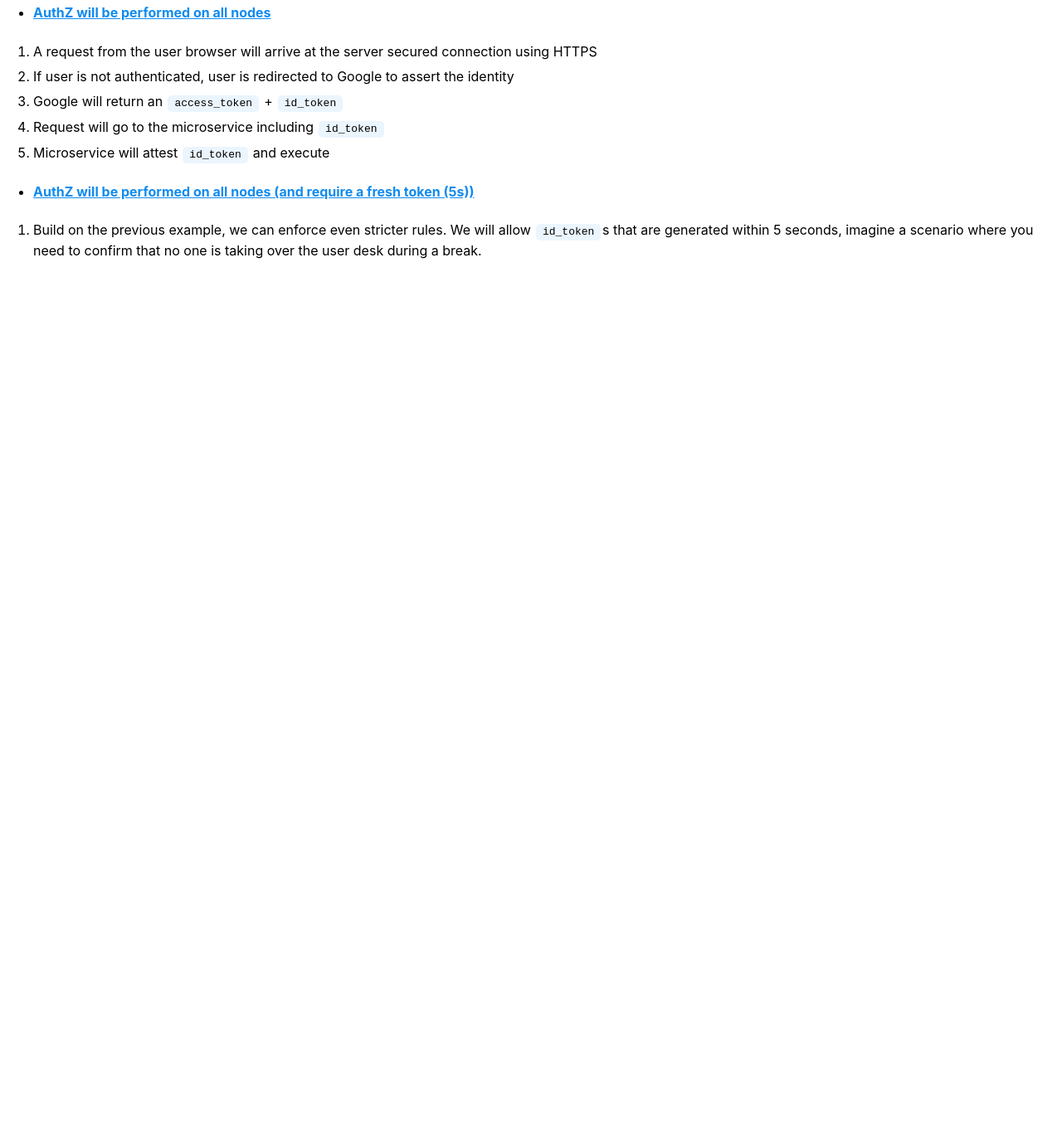
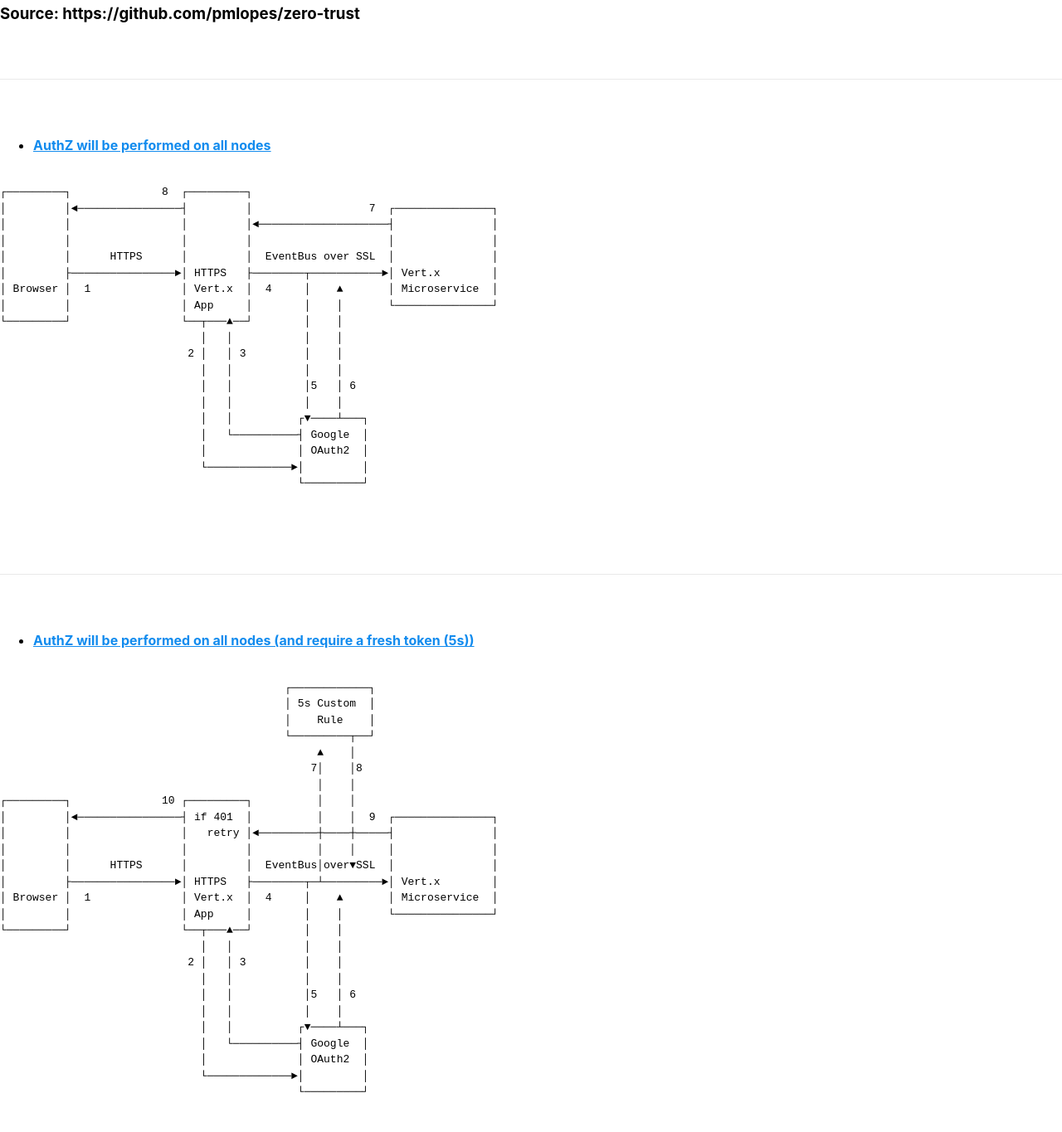
Before and after one commit to pmlopes/zero-trust, a plain HTML site: page src/main/resources/webroot/index.html in a window 1280 px wide. Shown: the part 16-1381 px from the top of the page at 83% size. Before the commit the page ends 800 px from the top, so only its background shows below. Drawn offline with nearby package versions, Linux system fonts and the light colour scheme.

Commit message:
Adding a small ascii diagram to help explaining what's happening
Signed-off-by: Paulo Lopes <pmlopes@gmail.com>

```diff
--- a/src/main/resources/webroot/index.html
+++ b/src/main/resources/webroot/index.html
@@ -8,19 +8,40 @@
 <body>
   <div>
 
+    <h3>Source: https://github.com/pmlopes/zero-trust</h3>
+
+    <hr>
+
     <ul>
       <li>
         <a href="/protected/simple">AuthZ will be performed on all nodes</a>
       </li>
     </ul>
 
-    <ol>
-      <li>A request from the user browser will arrive at the server secured connection using HTTPS</li>
-      <li>If user is not authenticated, user is redirected to Google to assert the identity</li>
-      <li>Google will return an <code>access_token</code> + <code>id_token</code></li>
-      <li>Request will go to the microservice including <code>id_token</code></li>
-      <li>Microservice will attest <code>id_token</code> and execute</li>
-    </ol>
+    <pre>
+┌─────────┐              8  ┌─────────┐
+│         │◄────────────────┤         │                  7  ┌───────────────┐
+│         │                 │         │◄────────────────────┤               │
+│         │                 │         │                     │               │
+│         │      HTTPS      │         │  EventBus over SSL  │               │
+│         ├────────────────►│ HTTPS   ├────────┬───────────►│ Vert.x        │
+│ Browser │  1              │ Vert.x  │  4     │    ▲       │ Microservice  │
+│         │                 │ App     │        │    │       └───────────────┘
+└─────────┘                 └──┬───▲──┘        │    │
+                               │   │           │    │
+                             2 │   │ 3         │    │
+                               │   │           │    │
+                               │   │           │5   │ 6
+                               │   │           │    │
+                               │   │          ┌▼────┴───┐
+                               │   └──────────┤ Google  │
+                               │              │ OAuth2  │
+                               └─────────────►│         │
+                                              └─────────┘
+    </pre>
+
+
+    <hr>
 
     <ul>
       <li>
@@ -28,11 +49,36 @@
       </li>
     </ul>
 
-    <ol>
-      <li>Build on the previous example, we can enforce even stricter rules. We will allow <code>id_token</code>s that
-        are generated within 5 seconds, imagine a scenario where you need to confirm that no one is taking
-        over the user desk during a break.</li>
-    </ol>
+
+    <pre>
+                                            ┌────────────┐
+                                            │ 5s Custom  │
+                                            │    Rule    │
+                                            └─────────┬──┘
+                                                 ▲    │
+                                                7│    │8
+                                                 │    │
+┌─────────┐              10 ┌─────────┐          │    │
+│         │◄────────────────┤ if 401  │          │    │  9  ┌───────────────┐
+│         │                 │   retry │◄─────────┼────┼─────┤               │
+│         │                 │         │          │    │     │               │
+│         │      HTTPS      │         │  EventBus│over▼SSL  │               │
+│         ├────────────────►│ HTTPS   ├────────┬─┴─────────►│ Vert.x        │
+│ Browser │  1              │ Vert.x  │  4     │    ▲       │ Microservice  │
+│         │                 │ App     │        │    │       └───────────────┘
+└─────────┘                 └──┬───▲──┘        │    │
+                               │   │           │    │
+                             2 │   │ 3         │    │
+                               │   │           │    │
+                               │   │           │5   │ 6
+                               │   │           │    │
+                               │   │          ┌▼────┴───┐
+                               │   └──────────┤ Google  │
+                               │              │ OAuth2  │
+                               └─────────────►│         │
+                                              └─────────┘
+    </pre>
+
   </div>
 </body>
 </html>
```
